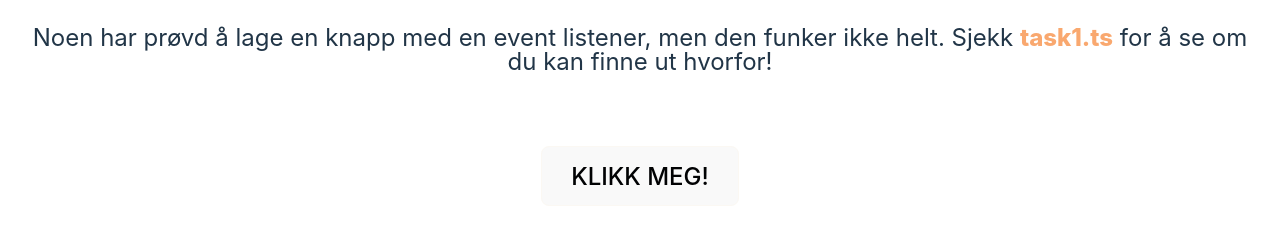
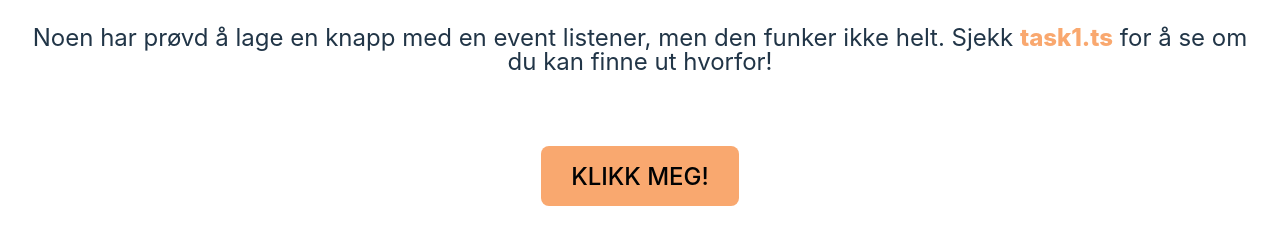
Before and after one commit to cbroko/viteTs, a website built with Vite: page src/tasks/task1/task1.html in a window 1280 px wide. In both pictures the pointer is over the button "KLIKK MEG!". Shown: the part 265-510 px from the top of the page. Built offline with nearby package versions, Linux system fonts and the light colour scheme.

Commit message:
More style tweaks ...

```diff
--- a/src/style.scss
+++ b/src/style.scss
@@ -89,11 +89,11 @@ button {
 	text-transform: uppercase;
 }
 button:hover {
-	border-color: $medium-grey;
+	background-color: $boris-orange;
 }
 button:focus,
 button:focus-visible {
-	outline: 4px auto -webkit-focus-ring-color;
+	outline: 4px auto $highlight-blue;
 }
 
 @media (prefers-color-scheme: light) {
```
